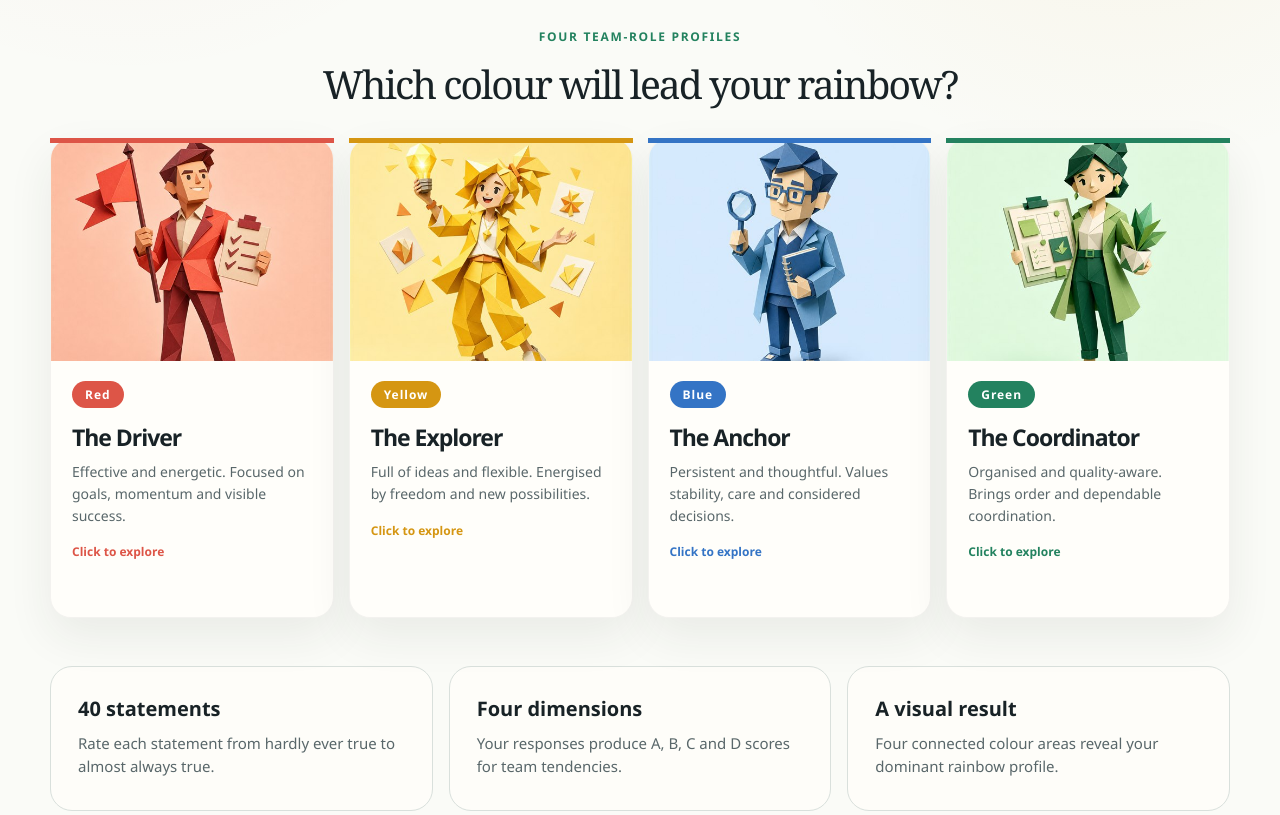
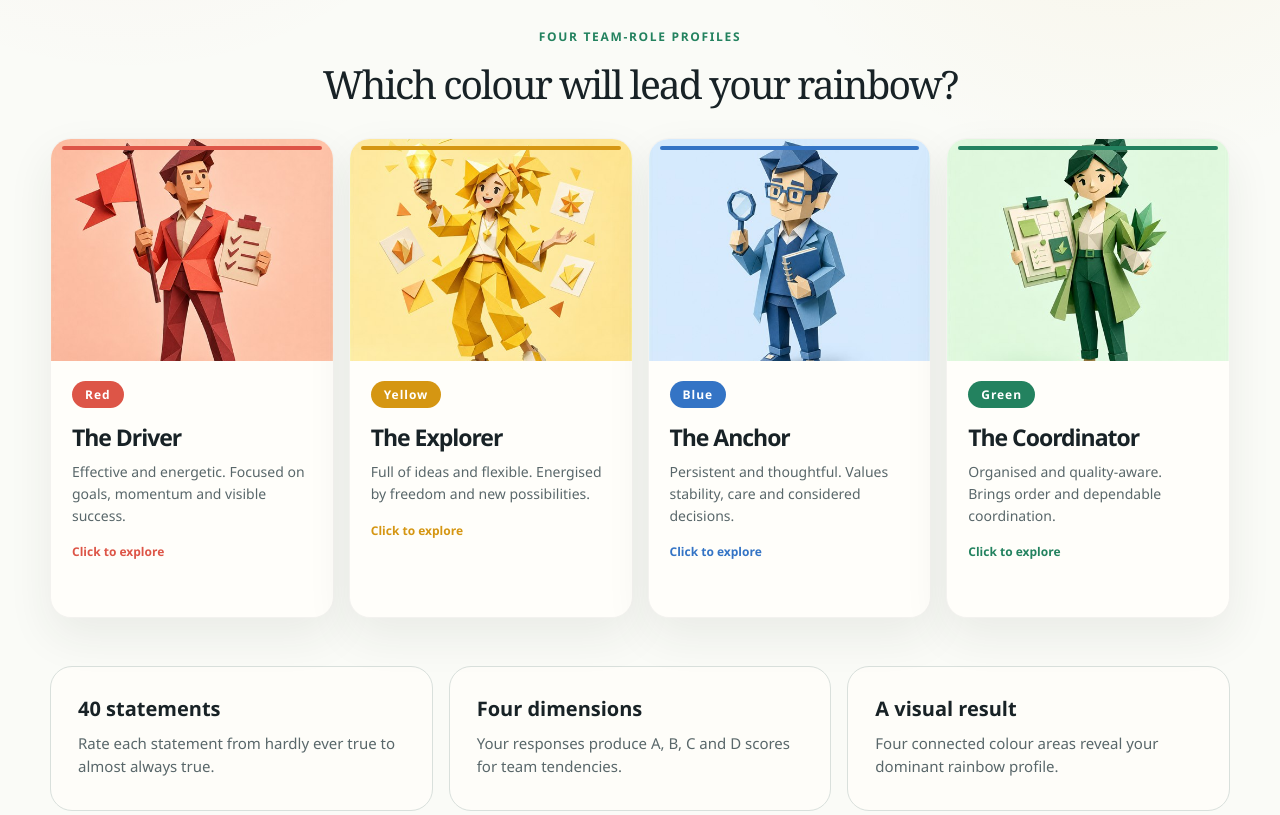
Before and after one commit to Ahmed-Estiak/Rainbow-personality-test, a React (Vite) app: page / in a window 1280 px wide. Shown: the part 620-1435 px from the top of the page. Built offline with nearby package versions, Linux system fonts and the light colour scheme.

Commit message:
Refine personality card accent line to follow rounded edges

```diff
--- a/src/styles.css
+++ b/src/styles.css
@@ -308,10 +308,11 @@ p {
 .profile-card::before {
   position: absolute;
   z-index: 2;
-  top: 0;
-  right: 0;
-  left: 0;
-  height: 5px;
+  top: 8px;
+  right: 12px;
+  left: 12px;
+  height: 4px;
+  border-radius: 999px;
   content: "";
   background: currentColor;
 }
```
